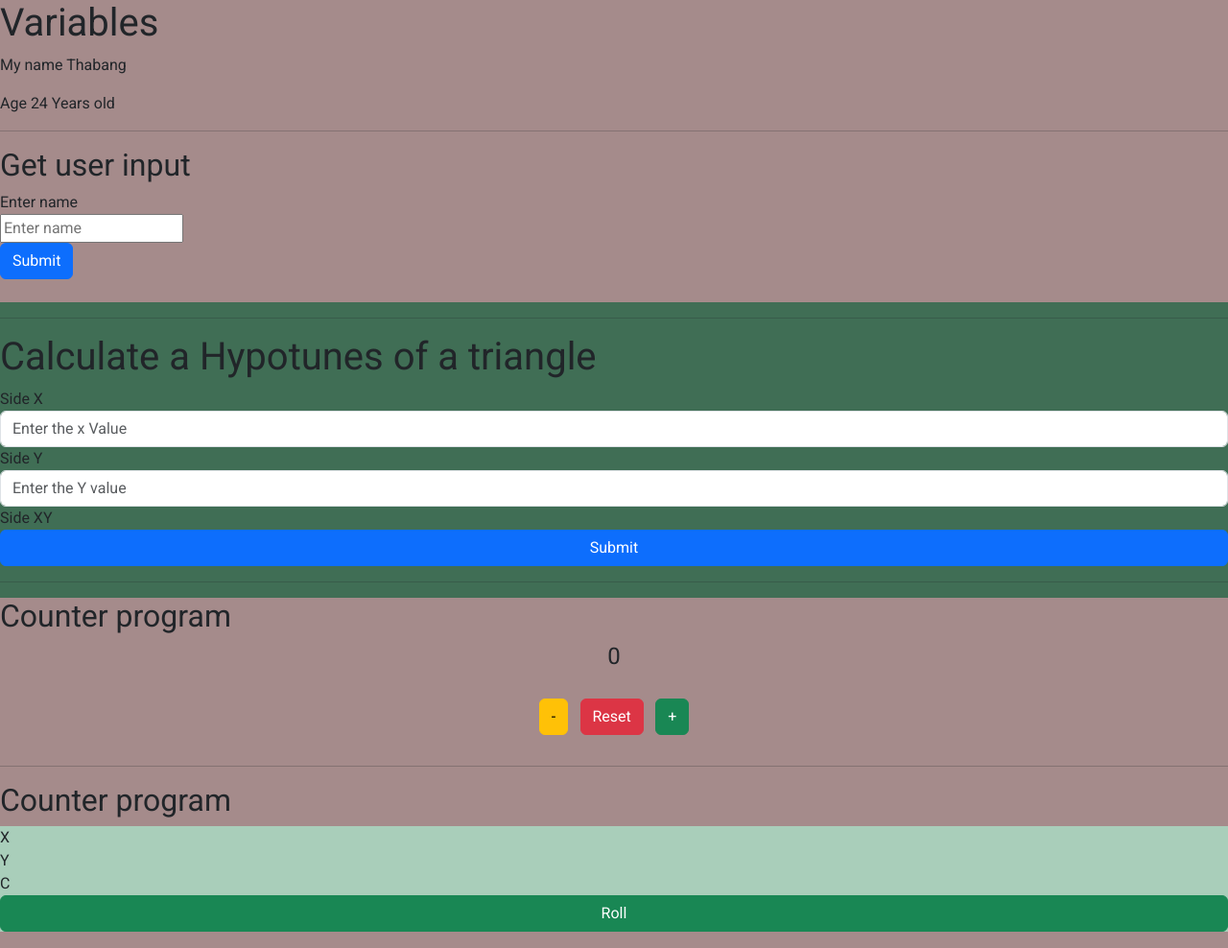
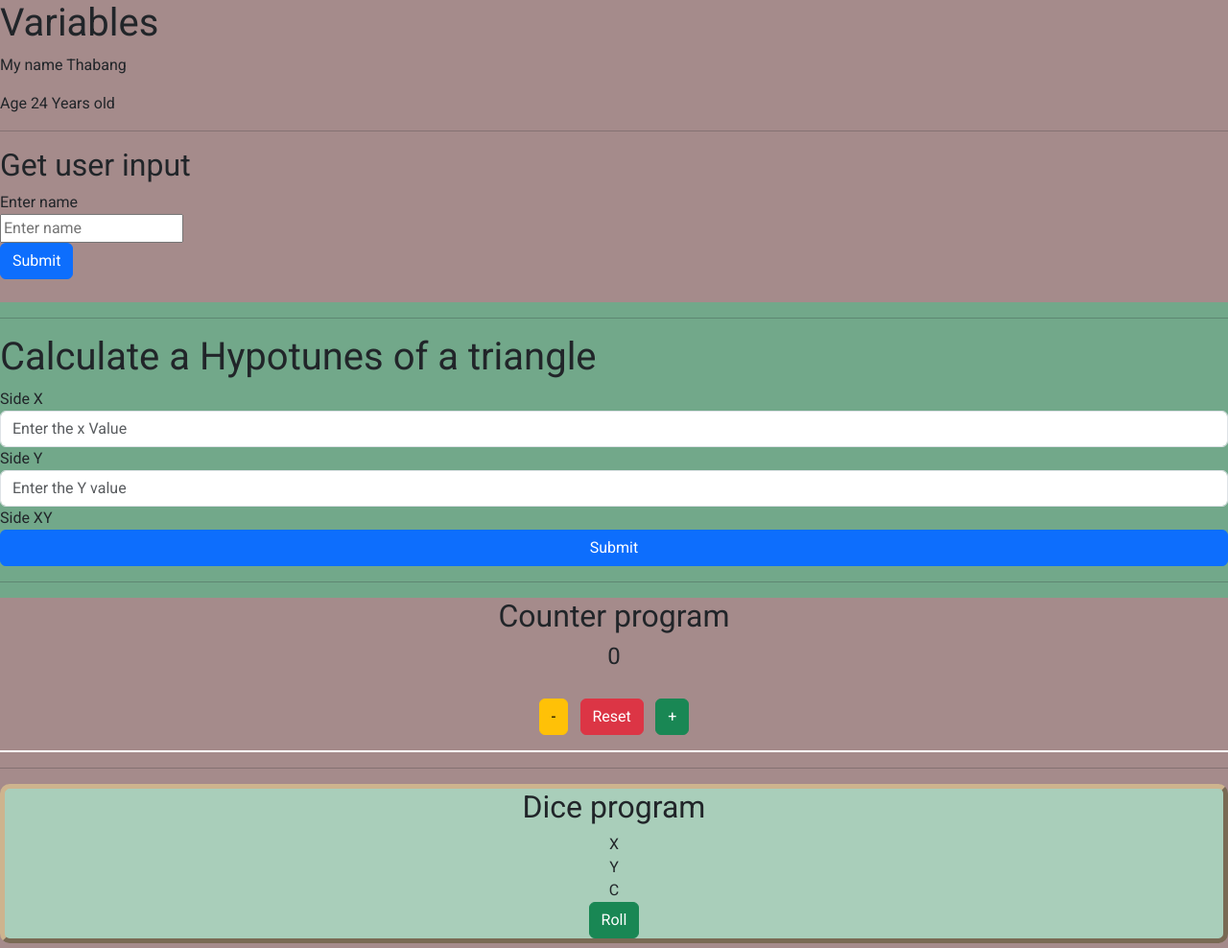
Before and after one commit to PLThabangR/JavascriptPrograms, a plain HTML site: page index.html in a window 1280 px wide. Shown: the whole page at 96% size. Drawn offline with nearby package versions, Linux system fonts and the light colour scheme.

Commit message:
Added the border

```diff
--- a/index.html
+++ b/index.html
@@ -36,17 +36,18 @@
     <button id="myButton2" type="button" class="btn btn-primary">Submit</button>
     <hr>
   </div>
-  <h2>Counter program</h2>
+
   <div class="counter">
+    <h2>Counter program</h2>
     <h4 id="counter">0</h4>
     <button id="mybtn1" type="button" class="btn btn-warning">-</button>
     <button id="mybtn2" type="button" class="btn btn-danger">Reset</button>
     <button id="mybtn3" type="button" class="btn btn-success">+</button>
   </div>
   <hr>
-  <h2>Counter program</h2>
+
 <div class="random">
-
+  <h2>Dice program</h2>
   <label id="x1Label">X</label>
   <label id="y1Label">Y</label>
   <label id="c1Label">C</label>
--- a/style.css
+++ b/style.css
@@ -8,16 +8,23 @@ body {
 .hyputunes{
    display: flex;
    flex-direction: column;
-   background-color: rgb(64, 110, 85);
+   background-color: rgb(114, 168, 138);
 }
 .counter{
    display:block;
    text-align: center;
    font-size:50px ;
+   border-bottom: 2px solid rgb(255, 255, 255);
 
 }
 .random{
    display: flex;
    flex-direction: column;
    background-color: rgb(169, 206, 186);
+   border-style:outset;
+   border-width: 5px;
+  align-items: center;
+   border-radius: 10px;
+   border-color: hsl(36, 39%, 68%);
+   margin: 5px auto;
 }
```
